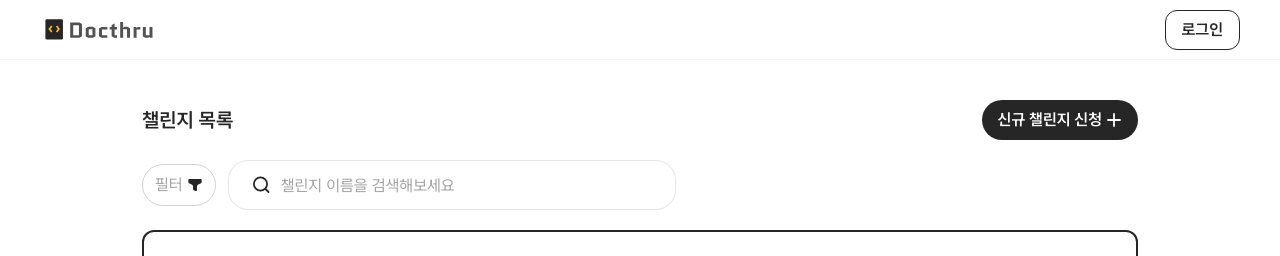
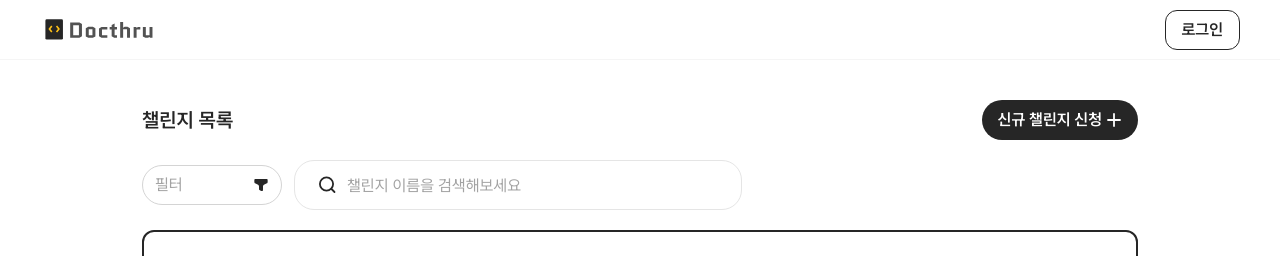
Before and after one commit to quothraven1122/13-docthru-2-FE, a Next.js app: page /admin/challenges in a window 1280 px wide. Shown: the top 256 px of the page. Built offline with nearby package versions, Linux system fonts and the light colour scheme.

Commit message:
refactor: #27 필터 버튼 Sort 컴포넌트로 교체, EMPTY_FILTER 상수 분리

```diff
--- a/src/app/(main)/_components/ChallengeListView.jsx
+++ b/src/app/(main)/_components/ChallengeListView.jsx
@@ -10,12 +10,11 @@ import { CardView } from "@/components/CardView";
 import Filter from "@/components/Filter";
 import Pagination from "@/components/Pagination";
 import SearchBar from "@/components/SearchBar";
+import Sort from "@/components/Sort";
 
 import { useClickOutside } from "@/hooks/useClickOutside";
 
-import cn from "@/utils/cn";
-
-const EMPTY_FILTER = { fields: [], docType: null, status: null };
+import { EMPTY_FILTER } from "@/constants/challengeOptions";
 
 // TODO: #29 기능 작업에서 실제 API 응답으로 교체 예정
 const MOCK_CHALLENGES = [
@@ -56,8 +55,8 @@ export default function ChallengeListView({ role = "USER" }) {
   const filterRef = useRef(null);
   useClickOutside(filterRef, () => setIsFilterOpen(false));
 
-  const isFilterActive =
-    filterValue.fields.length > 0 || filterValue.docType !== null || filterValue.status !== null;
+  const filterCount =
+    filterValue.fields.length + (filterValue.docType ? 1 : 0) + (filterValue.status ? 1 : 0);
 
   // TODO: #29 기능 작업에서 실제 로그인 사용자 정보로 교체 예정
   const currentUser = { role };
@@ -94,22 +93,7 @@ export default function ChallengeListView({ role = "USER" }) {
 
       <div className="flex items-center gap-3">
         <div ref={filterRef} className="relative shrink-0">
-          <button
-            type="button"
-            onClick={() => setIsFilterOpen((prev) => !prev)}
-            className={cn(
-              "flex items-center gap-1 rounded-full border px-3 py-2 text-[16px]",
-              isFilterActive ? "border-gray-800 text-gray-800" : "border-gray-300 text-gray-400",
-            )}
-          >
-            필터
-            <Image
-              src={isFilterActive ? "/icons/ic_filter_active.svg" : "/icons/ic_filter_inactive.svg"}
-              alt=""
-              width={16}
-              height={16}
-            />
-          </button>
+          <Sort type="filter" count={filterCount} onClick={() => setIsFilterOpen((prev) => !prev)} />
           {isFilterOpen && (
             <div className="absolute top-full left-0 z-10 mt-2">
               <Filter value={filterValue} onApply={handleFilterApply} onClose={() => setIsFilterOpen(false)} />
--- a/src/constants/challengeOptions.js
+++ b/src/constants/challengeOptions.js
@@ -1,6 +1,8 @@
 export const FIELD_OPTIONS = ["Next.js", "Modern JS", "API", "Web", "Career"];
 export const DOC_TYPE_OPTIONS = ["공식문서", "블로그"];
 export const STATUS_OPTIONS = ["진행중", "마감"];
+
+export const EMPTY_FILTER = { fields: [], docType: null, status: null };
 
 export const ADMIN_SORT_OPTIONS = [
   { label: "승인 대기", value: "pending" },
```
